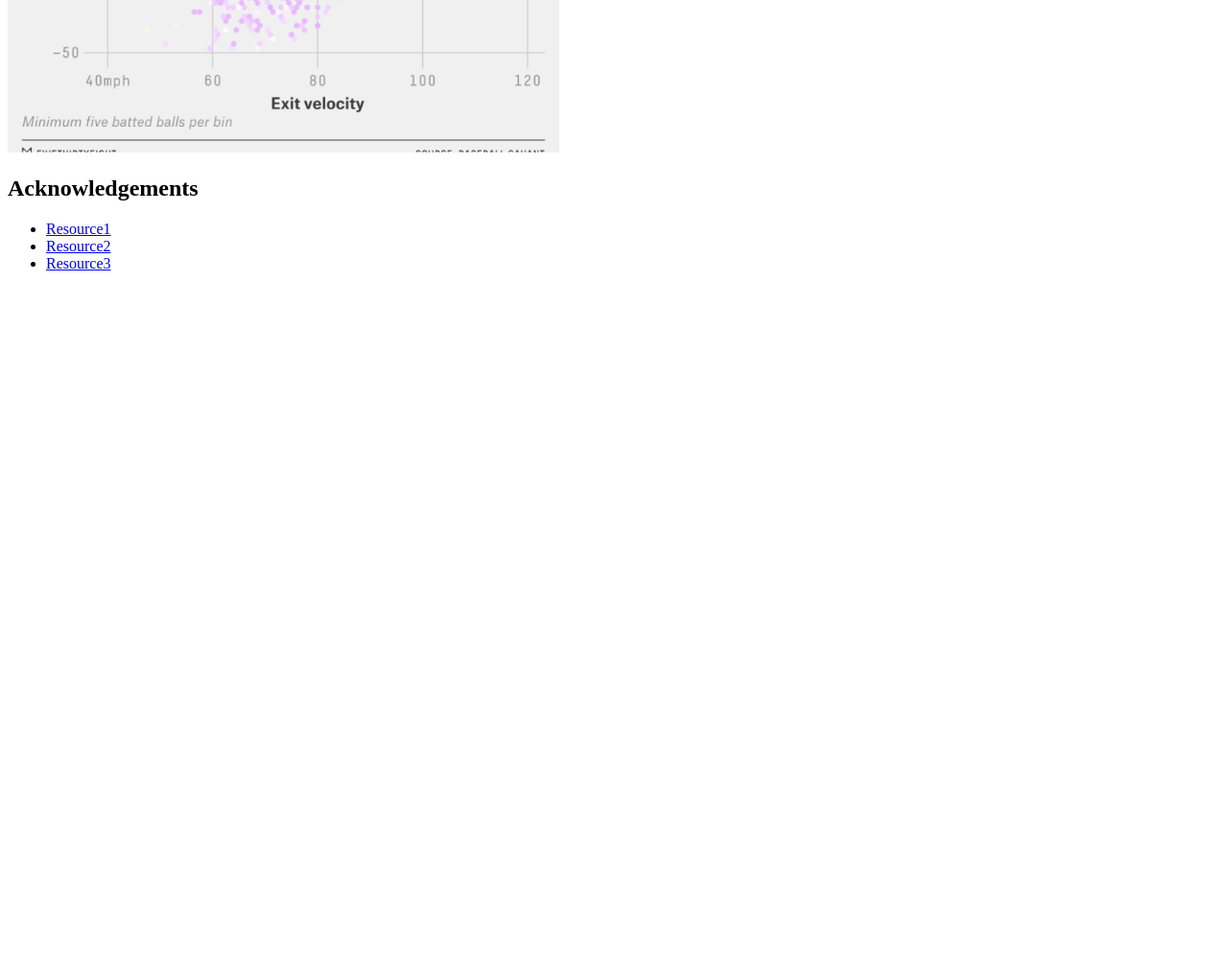
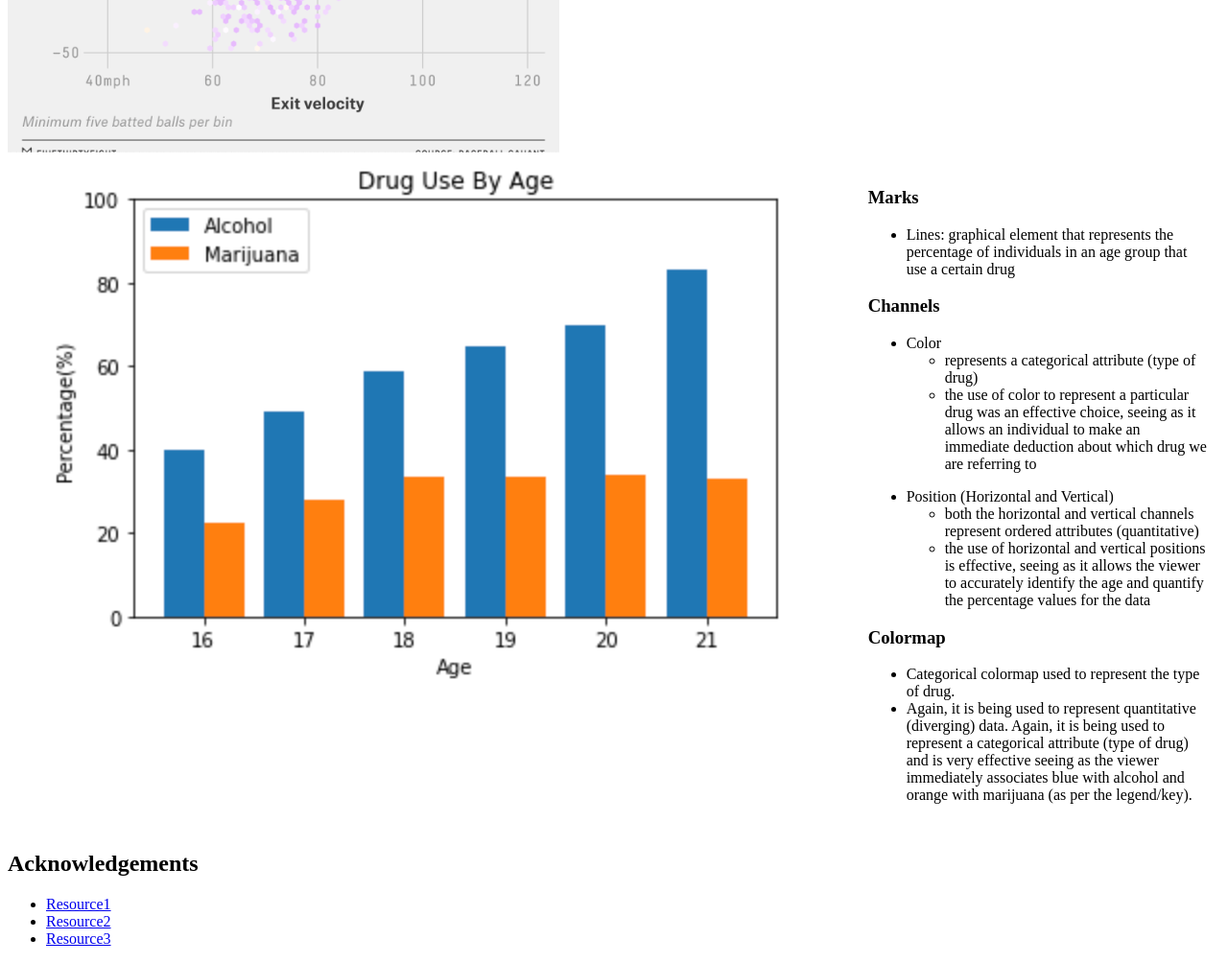
Before and after one commit to DS4200-S23-Class/hw-03-hoyler-krolik-hw3, a plain HTML site: page index.html in a window 1280 px wide. Shown: the part 1569-2573 px from the top of the page at 96% size. Before the commit the page ends 1869 px from the top, so only its background shows below. Drawn offline with Linux system fonts and the light colour scheme.

Commit message:
Data Visualization

```diff
--- a/index.html
+++ b/index.html
@@ -102,6 +102,44 @@
         </div>
     </div>
 
+    <div class = "image3">
+        <div>
+            <img src="img/drugs.png" alt="vis3">
+        </div>
+
+        <div class="vis3-detail">
+            <h3>Marks</h3>
+            <ul>
+                <li>Lines: graphical element that represents the percentage of individuals in an age group that use a certain drug</li>
+            </ul>
+
+            <h3>Channels</h3>
+            <ul>
+                <li>Color
+                    <ul>
+                        <li>represents a categorical attribute (type of drug)</li>
+                        <li>the use of color to represent a particular drug was an effective choice, seeing as it allows an individual to make an immediate deduction about which drug we are referring to</li>
+                    </ul>
+                </li>
+            </ul>
+
+            <ul>
+                <li>Position (Horizontal and Vertical)
+                    <ul>
+                        <li>both the horizontal and vertical channels represent ordered attributes (quantitative)</li>
+                        <li>the use of horizontal and vertical positions is effective, seeing as it allows the viewer to accurately identify the age and quantify the percentage values for the data</li>
+                    </ul>
+                </li>
+            </ul>
+
+            <h3>Colormap</h3>
+            <ul>
+                <li>Categorical colormap used to represent the type of drug.</li>
+                <li>Again, it is being used to represent quantitative (diverging) data. Again, it is being used to represent a categorical attribute (type of drug) and is very effective seeing as the viewer immediately associates blue with alcohol and orange with marijuana (as per the legend/key).</li>
+            </ul>
+        </div>
+    </div>
+
 
     <!-- Acknowledgements section for references used in our HTML webpage -->
     <h2>Acknowledgements</h2>
@@ -113,12 +151,6 @@
         </ul>
     </div>
 
-
-
-
-
-
-
 <script src="main.js"></script>
 </body>
 
--- a/style.css
+++ b/style.css
@@ -22,6 +22,12 @@ h1 {
     justify-content: space-around;
 }
 
+.image3 {
+    display: flex;
+    flex-direction: row;
+    justify-content: space-around;
+}
+
 .vis1-detail {
     padding: 1%;
 }
@@ -29,3 +35,7 @@ h1 {
 .vis2-detail {
     padding: 1%;
 }
+
+.vis3-detail {
+    padding: 1%;
+}
```
Also changed, not shown: img/drugs.png (added), 2 other files.
